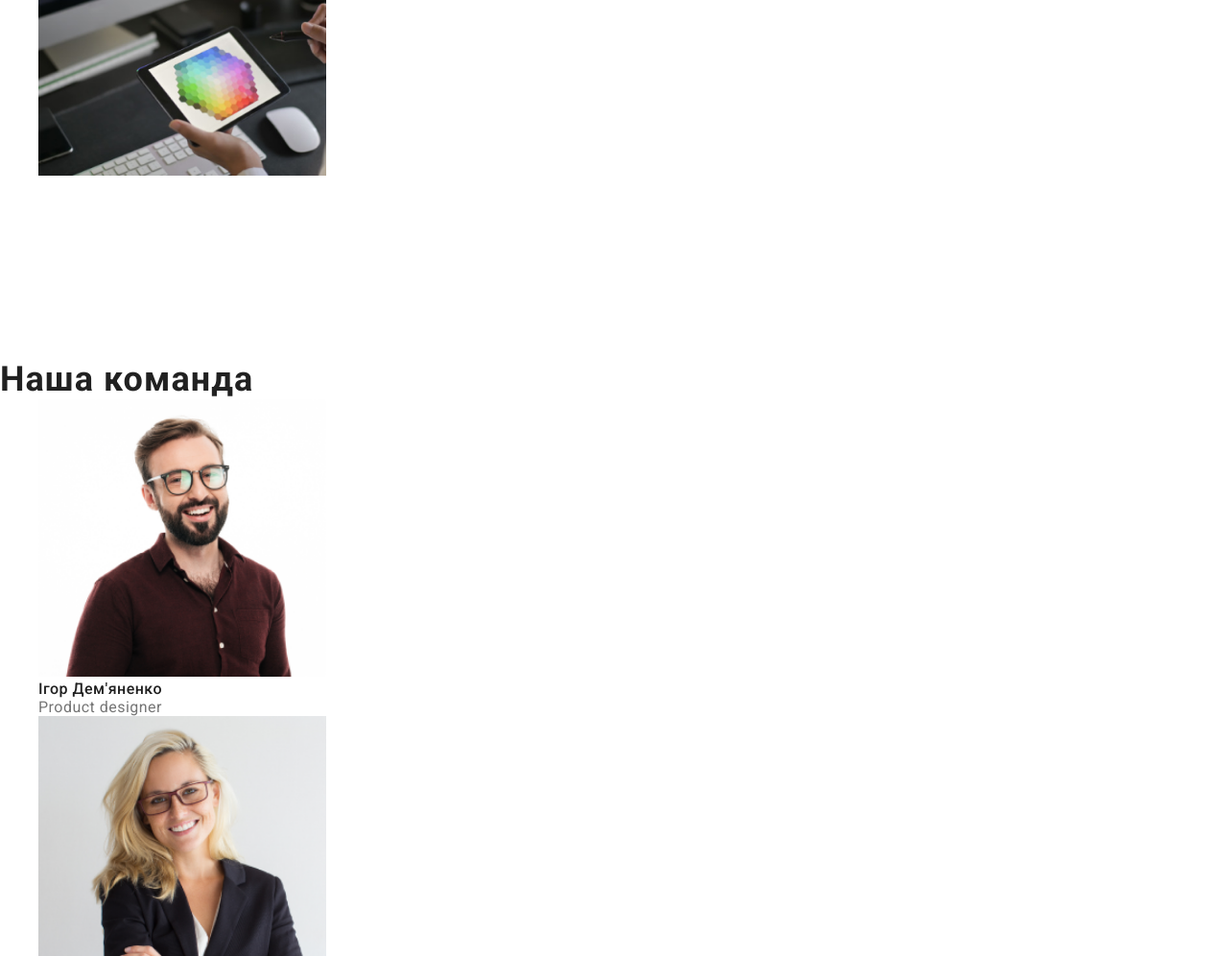
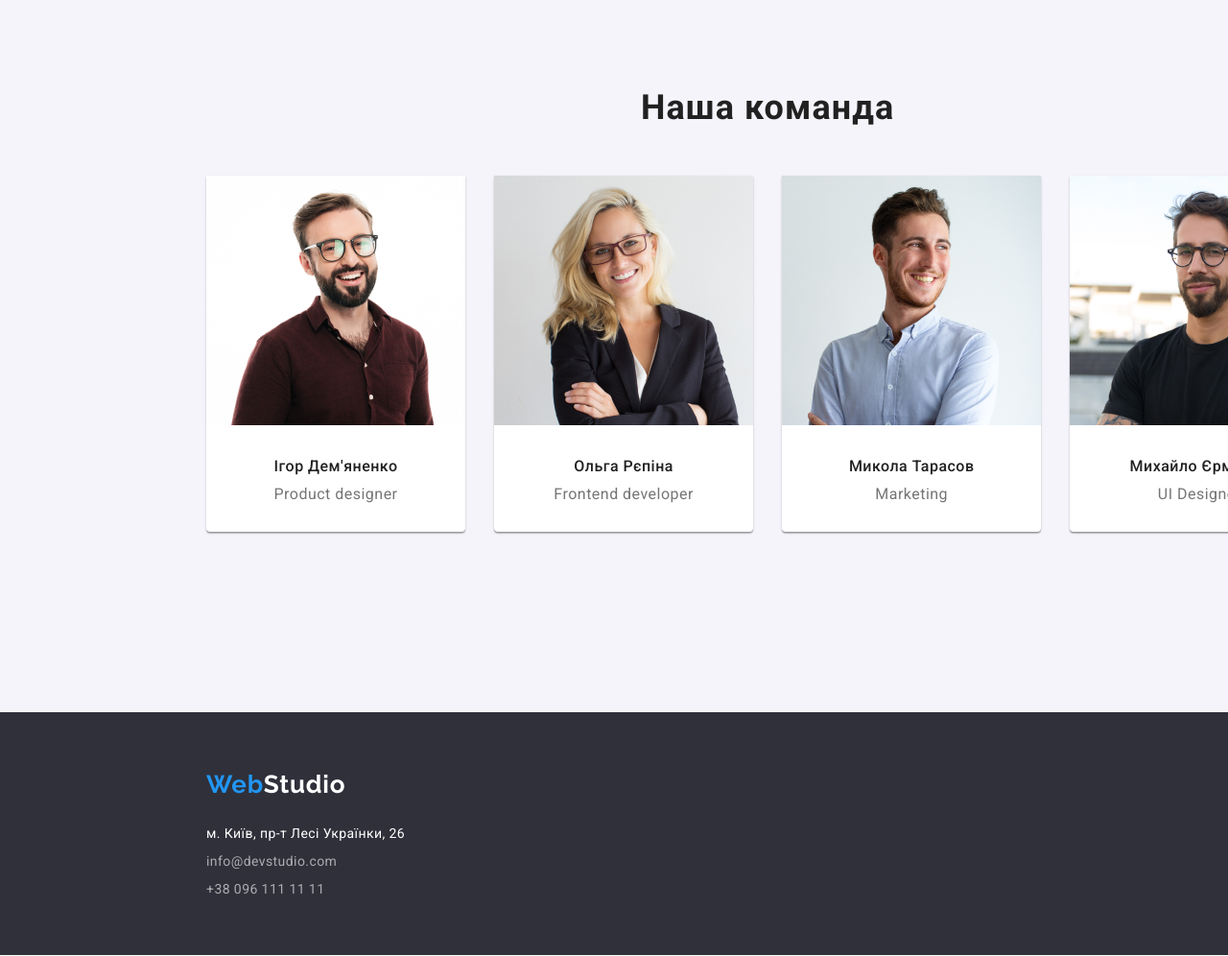
Before and after one commit to Needlide/lytvyniuk-maksim-IPZ-32, a website: page index.html in a window 1280 px wide. Shown: the part 1804-2800 px from the top of the page at 96% size. Drawn offline with nearby package versions, Linux system fonts and the light colour scheme.

Commit message:
Positioning and styling for index.html done.

```diff
--- a/css/styles.css
+++ b/css/styles.css
@@ -90,10 +90,13 @@ a:focus {
 ul {
   list-style: none;
   margin: 0%;
+  padding: 0%;
 }
 
 footer {
   background-color: #2f303a;
+  padding-top: 3.75rem;
+  padding-bottom: 3.75rem;
 }
 
 .logo__footer {
@@ -137,7 +140,7 @@ address {
 }
 
 .container {
-  width: 100rem/*1200px*/;
+  width: 100rem;
 }
 
 .flex__container {
@@ -176,6 +179,18 @@ margin-left: 3.12rem;
 
 .header__contact>li:not(:first-child) {
   margin-left: 2.5rem;
+}
+
+.footer__contact__list {
+  margin-left: 13.44rem;
+}
+
+.footer__contact__list>li:not(:last-child) {
+  margin-bottom: 0.75rem;
+}
+
+.footer__address {
+  margin-top: 1.75rem;
 }
 
 h1, h2, h3, h4, h5, h6, p {
@@ -244,6 +259,19 @@ h1, h2, h3, h4, h5, h6, p {
   letter-spacing: 0.42px;
 }
 
+.what__we__do {
+  margin-left: 13.44rem;
+}
+
+.what__we__do_title {
+  margin-left: 38.56rem;
+  margin-bottom: 3.13rem;
+}
+
+.flex__container__what__we__do>li:not(:first-child) {
+margin-left: 1.87rem;
+}
+
 .title__heading {
   color: var(--main-color);
   font-weight: 700;
@@ -252,17 +280,46 @@ h1, h2, h3, h4, h5, h6, p {
   letter-spacing: 1.08px;
 }
 
+.section__team {
+  background-color: #F5F4FA;
+}
+
+.title__heading__team {
+  margin-top: 5.88rem;
+  margin-left: 41.75rem;
+}
+
+.list__team {
+  margin-top: 3.13rem;
+  margin-left: 13.44rem;
+  margin-bottom: 5.88rem;
+}
+
+.list__team>li:not(:first-child) {
+margin-left: 1.88rem;
+}
+
+.card__team {
+  background-color: #fff;
+  text-align: center;
+  border-radius: 0rem 0rem 0.25rem 0.25rem;
+  box-shadow: 0px 2px 1px 0px rgba(0, 0, 0, 0.20), 0px 1px 1px 0px rgba(0, 0, 0, 0.14), 0px 1px 3px 0px rgba(0, 0, 0, 0.12);
+  padding-bottom: 1.87rem;
+}
+
 .title__team {
   color: #212121;
   font-weight: 500;
   font-size: 16px;
   letter-spacing: var(--small-letter-spacing);
+  margin-top: 1.87rem;
 }
 
 .p__team {
   font-size: 16px;
   letter-spacing: var(--small-letter-spacing);
   color: var(--text-color);
+  margin-top: 0.62rem;
 }
 
 /*-----------------------------------------*/
--- a/index.html
+++ b/index.html
@@ -97,69 +97,69 @@
 
       <section class="section">
         <div class="container">
-          <h2 class="title__heading">Чим ми займаємося</h2>
-          <ul>
+          <h2 class="title__heading what__we__do_title">Чим ми займаємося</h2>
+          <ul class="flex__container what__we__do flex__container__what__we__do">
             <li>
               <img
                 src="./images/index/whatWeDo1.webp"
                 alt="Робочий стіл з планшетом, монітором, руками на клавіатурі та фіолетовим світлом"
-                width="300"
+                width="370"
               />
             </li>
             <li>
               <img
                 src="./images/index/whatWeDo2.webp"
                 alt="Людина тримає смартфон перед монітором комп'ютера"
-                width="300"
+                width="370"
               />
             </li>
             <li>
               <img
                 src="./images/index/whatWeDo3.webp"
                 alt="Людина перед монітором тримає кольорову палітру"
-                width="300"
+                width="370"
               />
             </li>
           </ul>
         </div>
       </section>
 
-      <section class="section">
+      <section class="section section__team">
         <div class="container">
-          <h2 class="title__heading">Наша команда</h2>
-          <ul>
-            <li>
+          <h2 class="title__heading title__heading__team">Наша команда</h2>
+          <ul class="flex__container list__team">
+            <li class="card__team">
               <img
                 src="./images/index/team1.webp"
                 alt="Фотографія члена команди"
-                width="300"
+                width="270"
               />
               <h3 class="title__team">Ігор Дем'яненко</h3>
               <p class="p__team">Product designer</p>
             </li>
-            <li>
+            <li class="card__team">
               <img
                 src="./images/index/team2.webp"
                 alt="Фотографія члена команди"
-                width="300"
+                width="270"
               />
               <h3 class="title__team">Ольга Рєпіна</h3>
               <p class="p__team">Frontend developer</p>
             </li>
-            <li>
+            <li class="card__team">
               <img
                 src="./images/index/team3.webp"
                 alt="Фотографія члена команди"
-                width="300"
+                width="270"
               />
               <h3 class="title__team">Микола Тарасов</h3>
               <p class="p__team">Marketing</p>
             </li>
-            <li>
+            <li class="card__team">
               <img
                 src="./images/index/team4.webp"
                 alt="Фотографія члена команди"
-                width="300"
+                width="270"
               />
               <h3 class="title__team">Михайло Єрмаков</h3>
               <p class="p__team">UI Designer</p>
@@ -174,8 +174,8 @@
         <a class="logo logo__footer" href="./index.html"
           ><span class="logo__web">Web</span>Studio</a
         >
-        <address>
-          <ul>
+        <address class="footer__address">
+          <ul class="footer__contact__list">
             <li>
               <a
                 class="footer__link footer__googlemaps"
```
